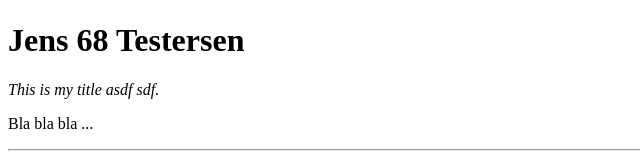
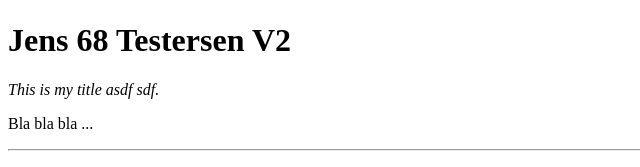
Before and after one commit to Jens68test/cv, a plain HTML site: page index.html in a window 1280 px wide. Shown: the part 211-378 px from the top of the page, 0-640 px from the left. Drawn offline with Linux system fonts and the light colour scheme.

Commit message:
Update index.html

```diff
--- a/index.html
+++ b/index.html
@@ -8,7 +8,7 @@
 </head>
 <body>
     <img src="Screenshot 2023-03-14 at 09.41.19.png" width="100" height="200" alt="Ikke noget billed fundet">
-    <h1>Jens 68 Testersen</h1>
+    <h1>Jens 68 Testersen V2</h1>
     <p></p><em>This is my title asdf sdf.</em>
     <p>Bla bla bla ...</p>
     <hr>
```
